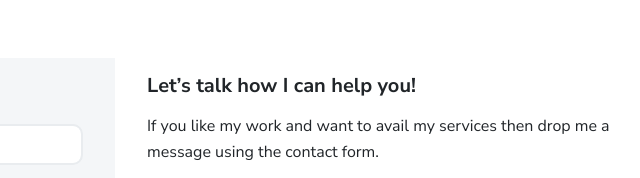
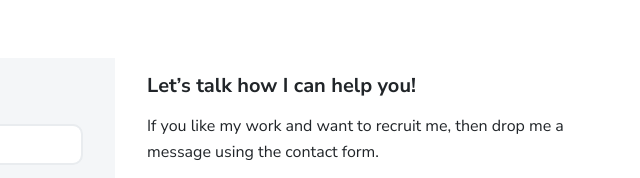
Before and after one commit to asterisk-ragavan/asterisk-ragavan.github.io, a plain HTML site: page index.html in a window 1280 px wide. Shown: the part 5354-5532 px from the top of the page, 513-1153 px from the left. Drawn offline with Linux system fonts and the light colour scheme.

Commit message:
Update index.html

```diff
--- a/index.html
+++ b/index.html
@@ -475,7 +475,7 @@
       <div class="col-md-6" data-aos="fade-left" data-aos-delay="300">
         <div class="mt-3 px-1">
           <div class="h5">Let’s talk how I can help you!</div>
-          <p>If you like my work and want to avail my services then drop me a message using the contact form. </p>
+          <p>If you like my work and want to recruit me, then drop me a message using the contact form. </p>
           <p>Or get in touch using my email, Telegram or my contact number.</p>
           <p>See you!</p>
         </div>
```
